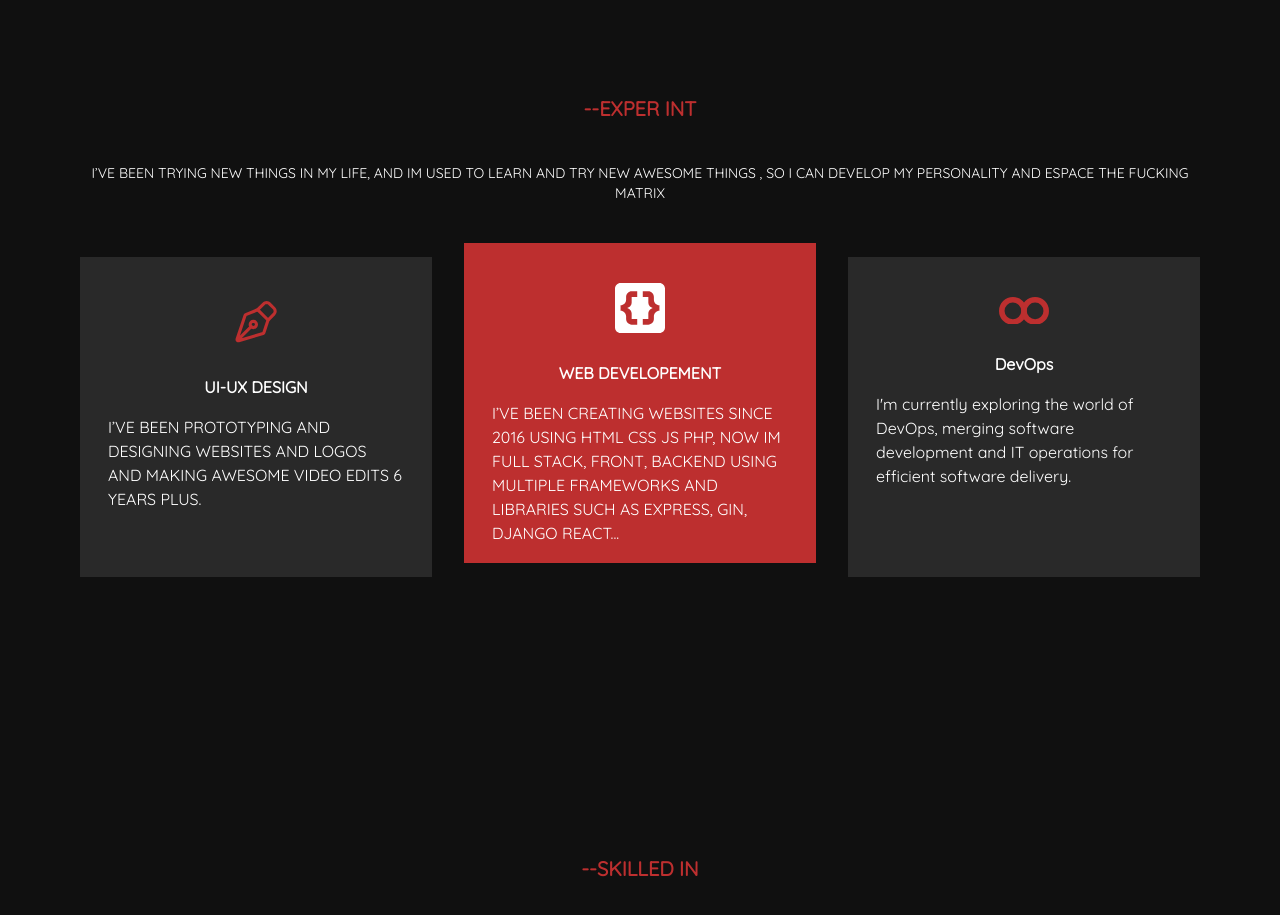
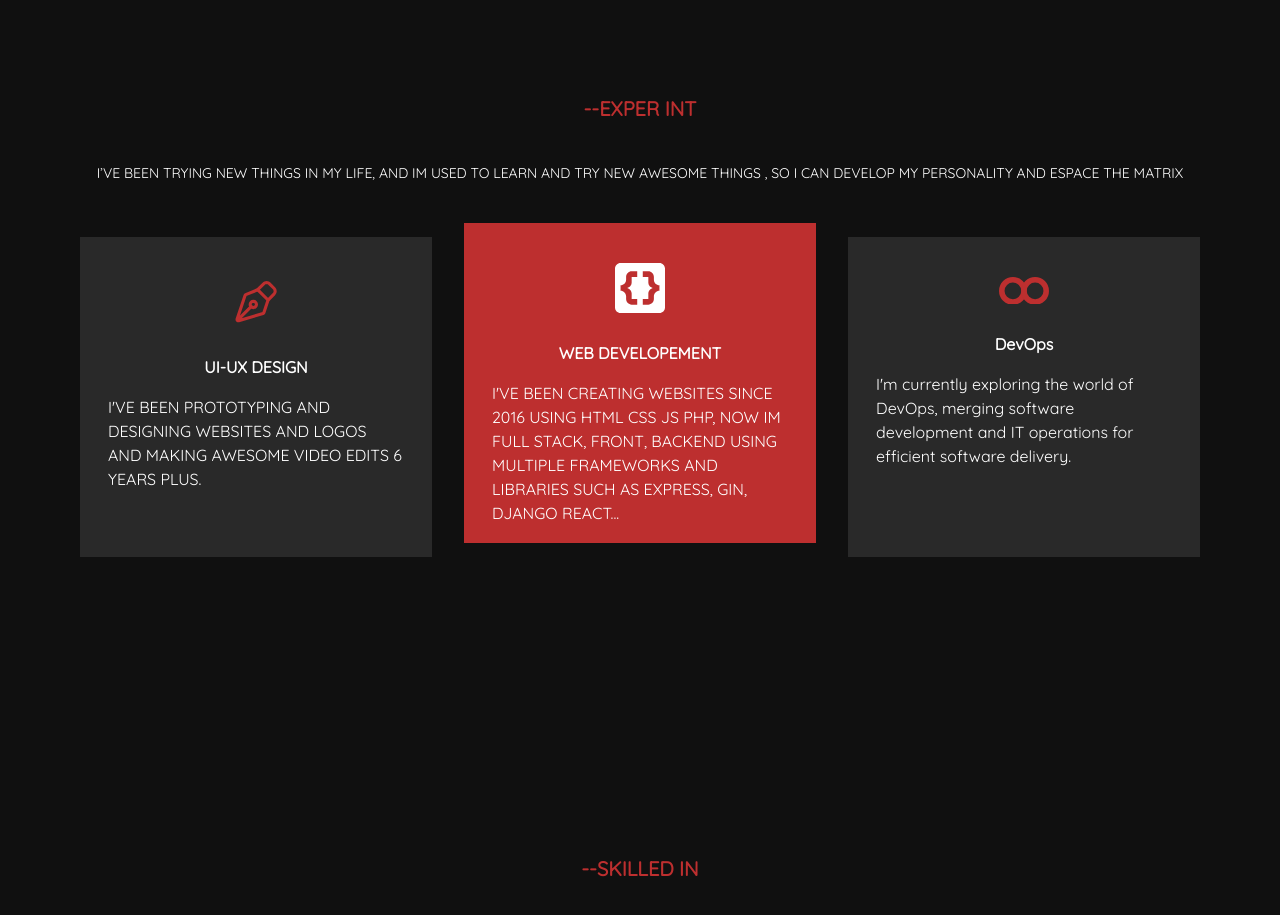
Before and after one commit to onlymachiavelli/portfolio, a Next.js app: page / in a window 1280 px wide. Shown: the part 1960-2875 px from the top of the page. Built offline with nearby package versions, Linux system fonts and the light colour scheme.

Commit message:
fixing smthng

```diff
--- a/src/components/Expret.tsx
+++ b/src/components/Expret.tsx
@@ -9,7 +9,7 @@ const Expert = () => {
                 --EXPER INT
                 </p>
             <p className='text-white text-sm m-auto w-auto text-center py-10'>I’VE BEEN TRYING NEW THINGS IN MY LIFE, AND IM USED TO LEARN AND TRY NEW AWESOME THINGS , SO I CAN
-DEVELOP MY PERSONALITY AND ESPACE THE FUCKING MATRIX</p>
+DEVELOP MY PERSONALITY AND ESPACE THE MATRIX</p>
 
 
                <div className='w-full h-auto tablet:flex  tablet:space-x-8  items-center justify-center'>
@@ -17,7 +17,7 @@ DEVELOP MY PERSONALITY AND ESPACE THE FUCKING MATRIX</p>
                     <Card Logo={<Pen Width="50" />} Color="[#292929]" >
                         <p className='text-white font-bold py-2 text-center pb-4'>UI-UX DESIGN</p>
                         <p className='text-white w-full block px-2 '>
-                            I’VE BEEN PROTOTYPING
+                            I'VE BEEN PROTOTYPING
                             AND DESIGNING WEBSITES AND LOGOS
                             AND MAKING AWESOME VIDEO EDITS
                             6 YEARS PLUS.
@@ -27,7 +27,7 @@ DEVELOP MY PERSONALITY AND ESPACE THE FUCKING MATRIX</p>
                     <Card Logo={<Brackets Width="50" />} Color="red" Margin={true}>
                         <p className='text-white font-bold py-2 text-center pb-4'>WEB DEVELOPEMENT</p>
                         <p className='text-white w-full block px-2 '>
-                            I’VE BEEN CREATING WEBSITES SINCE
+                            I'VE BEEN CREATING WEBSITES SINCE
                             2016 USING HTML CSS JS PHP,
                             NOW IM FULL STACK, FRONT, BACKEND
                             USING MULTIPLE FRAMEWORKS AND
```
